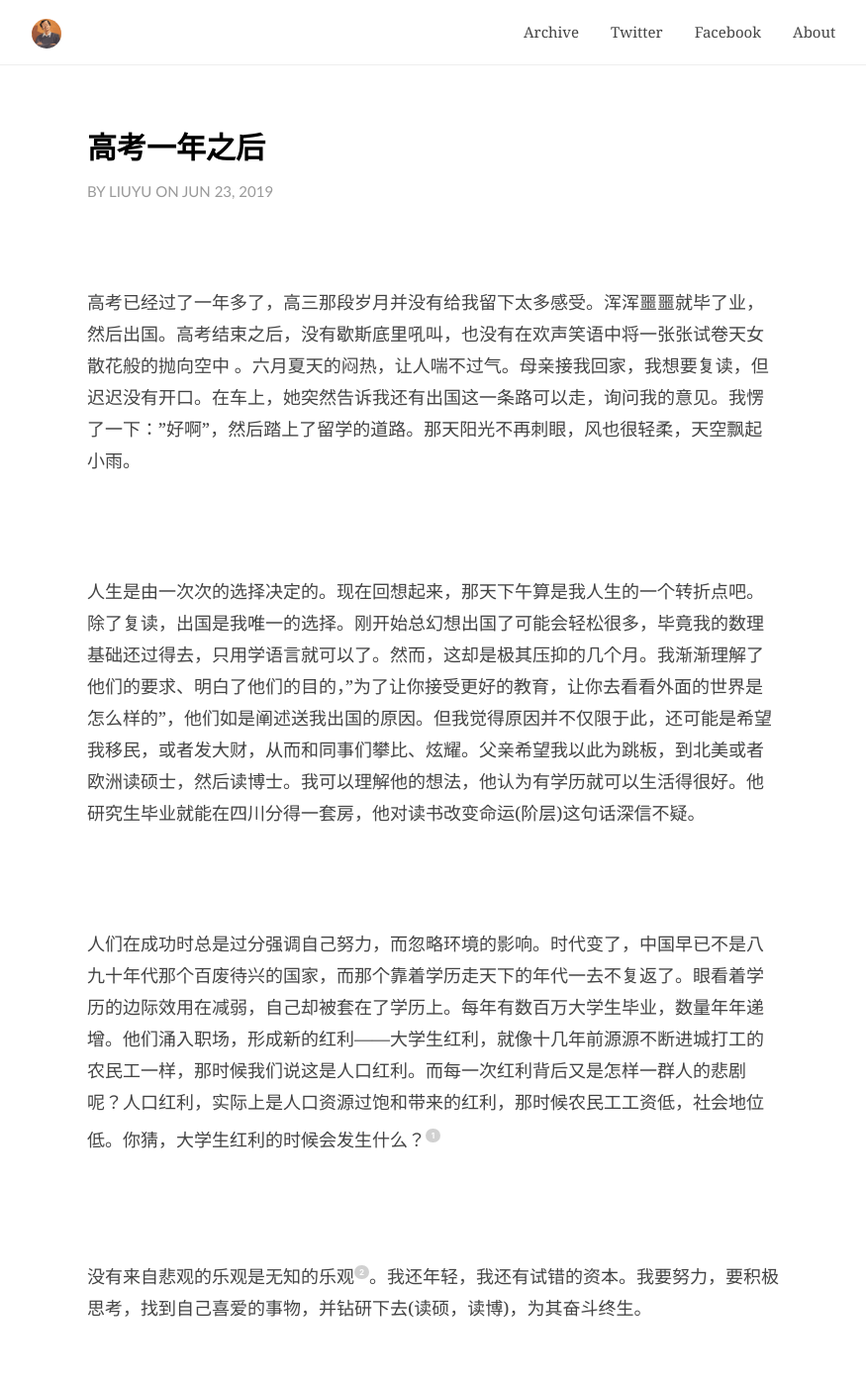
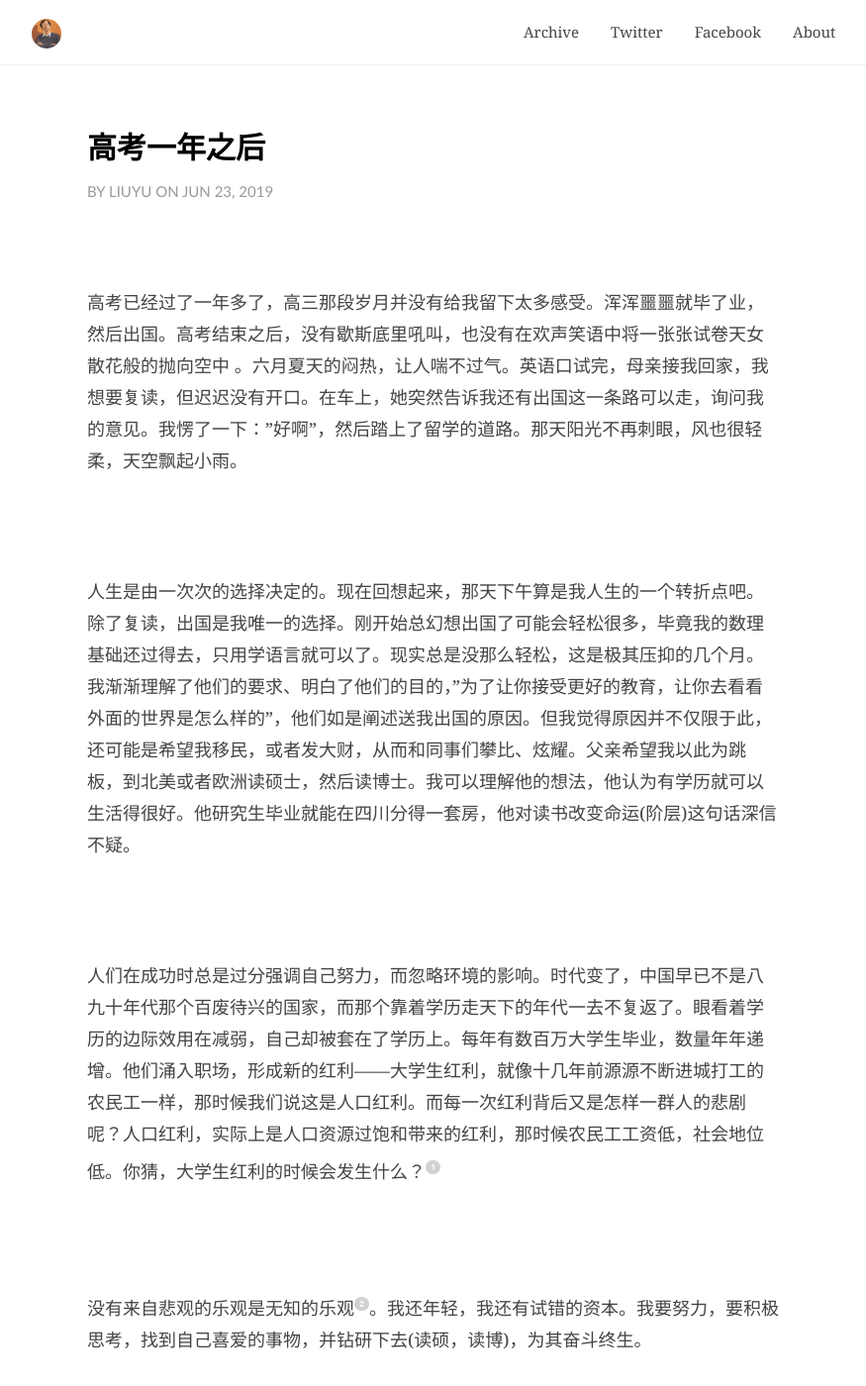
Before and after one commit to JaydenYL/JaydenYL.github.io, a Jekyll site: the page built from _posts/2019-6-23-高考一年之后.md, in a window 1280 px wide and 1400 px high. Shown: the whole window at 99% size, without its empty margins (202-1077 px from the left). Built offline with Jekyll 4.4.1, drawn with Linux system fonts in a browser that asks for light colours; comment, search, counter and statistics services are not loaded.

Commit message:
Update 2019-6-23-高考一年之后.md

```diff
--- a/_posts/2019-6-23-高考一年之后.md
+++ b/_posts/2019-6-23-高考一年之后.md
@@ -1,17 +1,17 @@
 ---
-layout:     post   				    # 使用的布局（不需要改）
-title:    高考一年之后 				# 标题
-description: 关于高考的无病呻吟
-subtitle:     #副标题
-date:       2019-6-23 20:46 GMT+10 				# 时间
-author:      LIUYU						# 作者
-catalog: true
+layout:      post   				    	# 使用的布局（不需要改）
+title:    	 高考一年之后 					# 标题
+description: 关于高考的无病呻吟				# 描述
+subtitle:     								# 副标题
+date:        2019-6-23 20:46 GMT+10 		# 时间
+author:      LIUYU							# 作者
+catalog: 	 true
 
 ---
 
-<br><br>高考已经过了一年多了，高三那段岁月并没有给我留下太多感受。浑浑噩噩就毕了业，然后出国。高考结束之后，没有歇斯底里吼叫，也没有在欢声笑语中将一张张试卷天女散花般的抛向空中 。六月夏天的闷热，让人喘不过气。母亲接我回家，我想要复读，但迟迟没有开口。在车上，她突然告诉我还有出国这一条路可以走，询问我的意见。我愣了一下："好啊"，然后踏上了留学的道路。那天阳光不再刺眼，风也很轻柔，天空飘起小雨。
+<br><br>高考已经过了一年多了，高三那段岁月并没有给我留下太多感受。浑浑噩噩就毕了业，然后出国。高考结束之后，没有歇斯底里吼叫，也没有在欢声笑语中将一张张试卷天女散花般的抛向空中 。六月夏天的闷热，让人喘不过气。英语口试完，母亲接我回家，我想要复读，但迟迟没有开口。在车上，她突然告诉我还有出国这一条路可以走，询问我的意见。我愣了一下："好啊"，然后踏上了留学的道路。那天阳光不再刺眼，风也很轻柔，天空飘起小雨。
 
-<br><br><br>人生是由一次次的选择决定的。现在回想起来，那天下午算是我人生的一个转折点吧。除了复读，出国是我唯一的选择。刚开始总幻想出国了可能会轻松很多，毕竟我的数理基础还过得去，只用学语言就可以了。然而，这却是极其压抑的几个月。我渐渐理解了他们的要求、明白了他们的目的，"为了让你接受更好的教育，让你去看看外面的世界是怎么样的"，他们如是阐述送我出国的原因。但我觉得原因并不仅限于此，还可能是希望我移民，或者发大财，从而和同事们攀比、炫耀。父亲希望我以此为跳板，到北美或者欧洲读硕士，然后读博士。我可以理解他的想法，他认为有学历就可以生活得很好。他研究生毕业就能在四川分得一套房，他对读书改变命运(阶层)这句话深信不疑。
+<br><br><br>人生是由一次次的选择决定的。现在回想起来，那天下午算是我人生的一个转折点吧。除了复读，出国是我唯一的选择。刚开始总幻想出国了可能会轻松很多，毕竟我的数理基础还过得去，只用学语言就可以了。现实总是没那么轻松，这是极其压抑的几个月。我渐渐理解了他们的要求、明白了他们的目的，"为了让你接受更好的教育，让你去看看外面的世界是怎么样的"，他们如是阐述送我出国的原因。但我觉得原因并不仅限于此，还可能是希望我移民，或者发大财，从而和同事们攀比、炫耀。父亲希望我以此为跳板，到北美或者欧洲读硕士，然后读博士。我可以理解他的想法，他认为有学历就可以生活得很好。他研究生毕业就能在四川分得一套房，他对读书改变命运(阶层)这句话深信不疑。
 
 
 <br><br><br>人们在成功时总是过分强调自己努力，而忽略环境的影响。时代变了，中国早已不是八九十年代那个百废待兴的国家，而那个靠着学历走天下的年代一去不复返了。眼看着学历的边际效用在减弱，自己却被套在了学历上。每年有数百万大学生毕业，数量年年递增。他们涌入职场，形成新的红利——大学生红利，就像十几年前源源不断进城打工的农民工一样，那时候我们说这是人口红利。而每一次红利背后又是怎样一群人的悲剧呢？人口红利，实际上是人口资源过饱和带来的红利，那时候农民工工资低，社会地位低。你猜，大学生红利的时候会发生什么？[^1]
```
